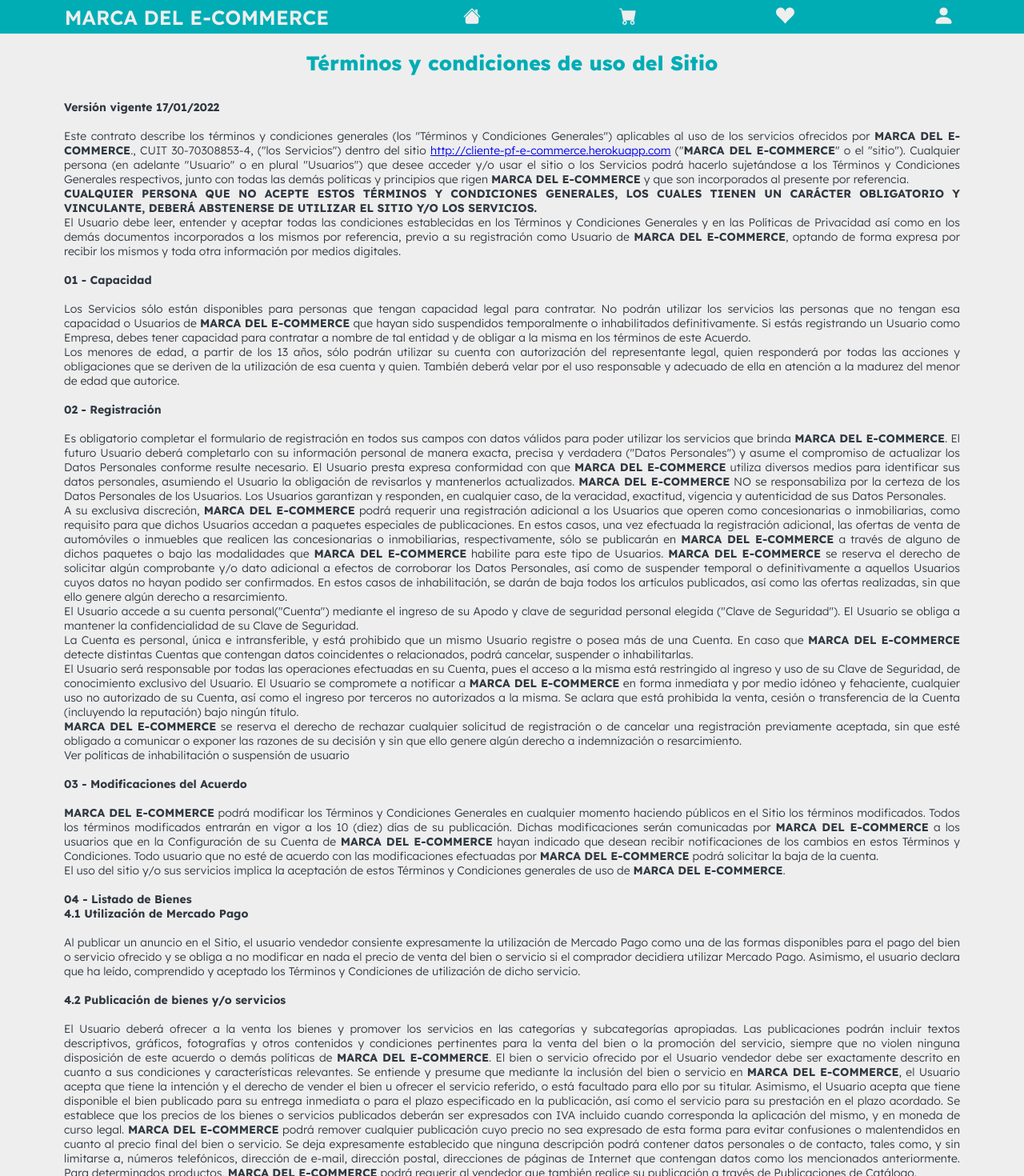
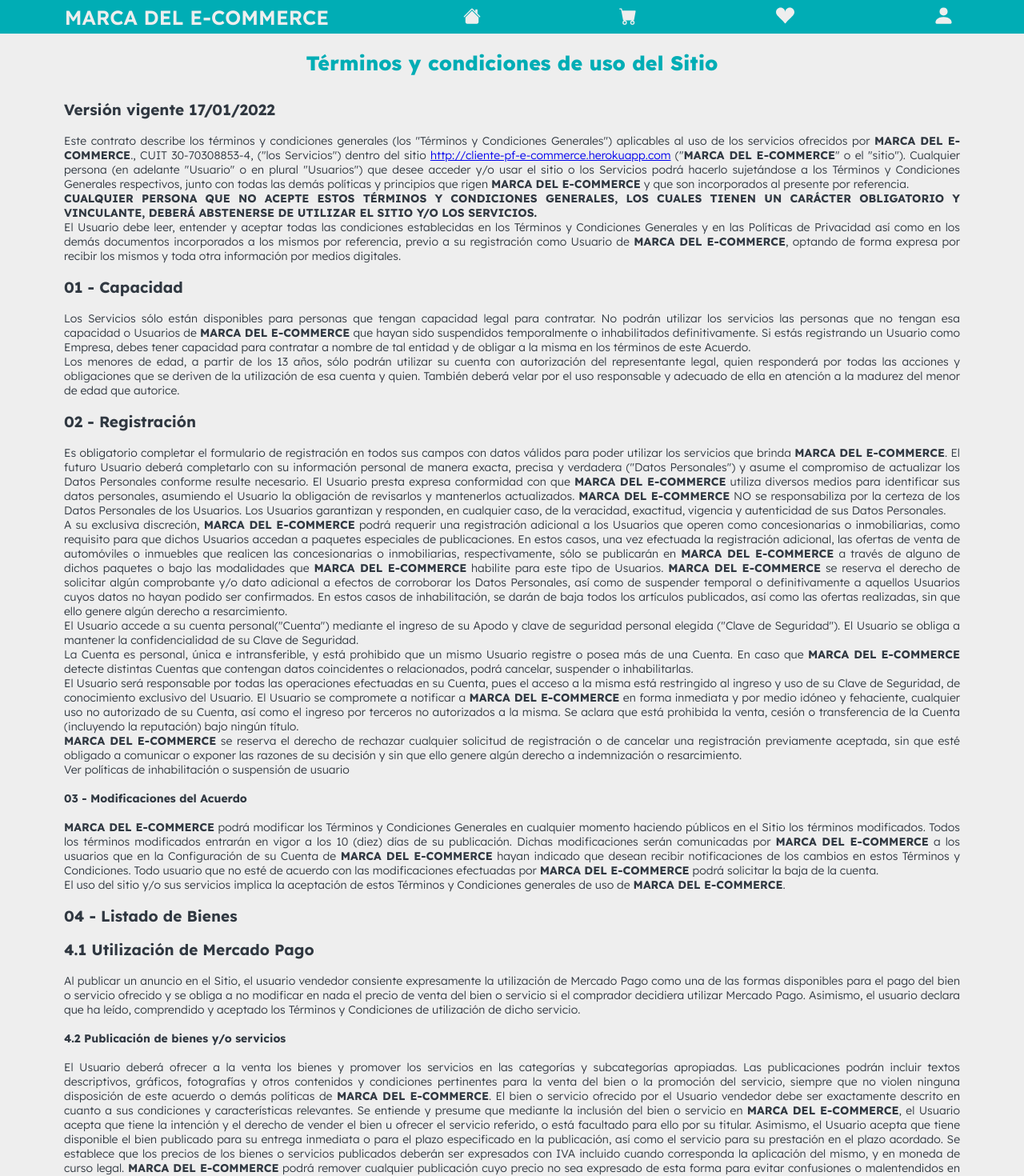
Before and after one commit to e-commerce-henry/client-pf-e-commerce, a React (Create React App) app: page /terminosYcondiciones in a window 1280 px wide. Shown: the top 1470 px of the page at 80% size. Built offline with nearby package versions, Linux system fonts and the light colour scheme.

Commit message:
poniendo el div

```diff
--- a/src/components/TerminosYCondiciones/TerminosYCondiciones.jsx
+++ b/src/components/TerminosYCondiciones/TerminosYCondiciones.jsx
@@ -9,18 +9,18 @@
       <Head />
       <div><h3 className="title">Términos y condiciones de uso del Sitio</h3></div>
       <p className="stylePa">
-        <b>Versión vigente 17/01/2022</b><br></br><br></br>
+      <div className='titulo'><b>Versión vigente 17/01/2022</b></div><br></br>
 
         Este contrato describe los términos y condiciones generales (los "Términos y Condiciones Generales") aplicables al uso de los servicios ofrecidos por <b>MARCA DEL E-COMMERCE</b>., CUIT 30-70308853-4, ("los Servicios") dentro del sitio <a href="http://cliente-pf-e-commerce.herokuapp.com">http://cliente-pf-e-commerce.herokuapp.com</a> ("<b>MARCA DEL E-COMMERCE</b>" o el "sitio"). Cualquier persona (en adelante "Usuario" o en plural "Usuarios") que desee acceder y/o usar el sitio o los Servicios podrá hacerlo sujetándose a los Términos y Condiciones Generales respectivos, junto con todas las demás políticas y principios que rigen <b>MARCA DEL E-COMMERCE</b> y que son incorporados al presente por referencia.<br></br>
         <b>CUALQUIER PERSONA QUE NO ACEPTE ESTOS TÉRMINOS Y CONDICIONES GENERALES, LOS CUALES TIENEN UN CARÁCTER OBLIGATORIO Y VINCULANTE, DEBERÁ ABSTENERSE DE UTILIZAR EL SITIO Y/O LOS SERVICIOS.</b><br></br>
         El Usuario debe leer, entender y aceptar todas las condiciones establecidas en los Términos y Condiciones Generales y en las Políticas de Privacidad así como en los demás documentos incorporados a los mismos por referencia, previo a su registración como Usuario de <b>MARCA DEL E-COMMERCE</b>, optando de forma expresa por recibir los mismos y toda otra información por medios digitales.<br></br>
         <br></br>
-        <b>01 - Capacidad</b><br></br><br></br>
+        <div className='titulo'><b>01 - Capacidad</b></div><br></br>
 
         Los Servicios sólo están disponibles para personas que tengan capacidad legal para contratar. No podrán utilizar los servicios las personas que no tengan esa capacidad o Usuarios de <b>MARCA DEL E-COMMERCE</b> que hayan sido suspendidos temporalmente o inhabilitados definitivamente. Si estás registrando un Usuario como Empresa, debes tener capacidad para contratar a nombre de tal entidad y de obligar a la misma en los términos de este Acuerdo.<br></br>
         Los menores de edad, a partir de los 13 años, sólo podrán utilizar su cuenta con autorización del representante legal, quien responderá por todas las acciones y obligaciones que se deriven de la utilización de esa cuenta y quien. También deberá velar por el uso responsable y adecuado de ella en atención a la madurez del menor de edad que autorice.<br></br>
         <br></br>
-        <b>02 - Registración</b><br></br><br></br>
+        <div className='titulo'><b>02 - Registración</b></div><br></br>
 
         Es obligatorio completar el formulario de registración en todos sus campos con datos válidos para poder utilizar los servicios que brinda <b>MARCA DEL E-COMMERCE</b>. El futuro Usuario deberá completarlo con su información personal de manera exacta, precisa y verdadera ("Datos Personales") y asume el compromiso de actualizar los Datos Personales conforme resulte necesario. El Usuario presta expresa conformidad con que <b>MARCA DEL E-COMMERCE</b> utiliza diversos medios para identificar sus datos personales, asumiendo el Usuario la obligación de revisarlos y mantenerlos actualizados. <b>MARCA DEL E-COMMERCE</b> NO se responsabiliza por la certeza de los Datos Personales de los Usuarios. Los Usuarios garantizan y responden, en cualquier caso, de la veracidad, exactitud, vigencia y autenticidad de sus Datos Personales.<br></br>
         A su exclusiva discreción, <b>MARCA DEL E-COMMERCE</b> podrá requerir una registración adicional a los Usuarios que operen como concesionarias o inmobiliarias, como requisito para que dichos Usuarios accedan a paquetes especiales de publicaciones. En estos casos, una vez efectuada la registración adicional, las ofertas de venta de automóviles o inmuebles que realicen las concesionarias o inmobiliarias, respectivamente, sólo se publicarán en <b>MARCA DEL E-COMMERCE</b> a través de alguno de dichos paquetes o bajo las modalidades que <b>MARCA DEL E-COMMERCE</b> habilite para este tipo de Usuarios. <b>MARCA DEL E-COMMERCE</b> se reserva el derecho de solicitar algún comprobante y/o dato adicional a efectos de corroborar los Datos Personales, así como de suspender temporal o definitivamente a aquellos Usuarios cuyos datos no hayan podido ser confirmados. En estos casos de inhabilitación, se darán de baja todos los artículos publicados, así como las ofertas realizadas, sin que ello genere algún derecho a resarcimiento.<br></br>
@@ -33,8 +33,8 @@
         <b>MARCA DEL E-COMMERCE</b> podrá modificar los Términos y Condiciones Generales en cualquier momento haciendo públicos en el Sitio los términos modificados. Todos los términos modificados entrarán en vigor a los 10 (diez) días de su publicación. Dichas modificaciones serán comunicadas por <b>MARCA DEL E-COMMERCE</b> a los usuarios que en la Configuración de su Cuenta de <b>MARCA DEL E-COMMERCE</b> hayan indicado que desean recibir notificaciones de los cambios en estos Términos y Condiciones. Todo usuario que no esté de acuerdo con las modificaciones efectuadas por <b>MARCA DEL E-COMMERCE</b> podrá solicitar la baja de la cuenta.<br></br>
         El uso del sitio y/o sus servicios implica la aceptación de estos Términos y Condiciones generales de uso de <b>MARCA DEL E-COMMERCE</b>.<br></br>
         <br></br>
-        <b>04 - Listado de Bienes</b><br></br>
-        <b>4.1 Utilización de Mercado Pago</b><br></br><br></br>
+        <div className='titulo'><b>04 - Listado de Bienes</b></div><br></br>
+        <div className='titulo'><b>4.1 Utilización de Mercado Pago</b></div><br></br>
         Al publicar un anuncio en el Sitio, el usuario vendedor consiente expresamente la utilización de Mercado Pago como una de las formas disponibles para el pago del bien o servicio ofrecido y se obliga a no modificar en nada el precio de venta del bien o servicio si el comprador decidiera utilizar Mercado Pago. Asimismo, el usuario declara que ha leído, comprendido y aceptado los Términos y Condiciones de utilización de dicho servicio.<br></br>
         <br></br>
         <b>4.2 Publicación de bienes y/o servicios</b><br></br><br></br>
```
